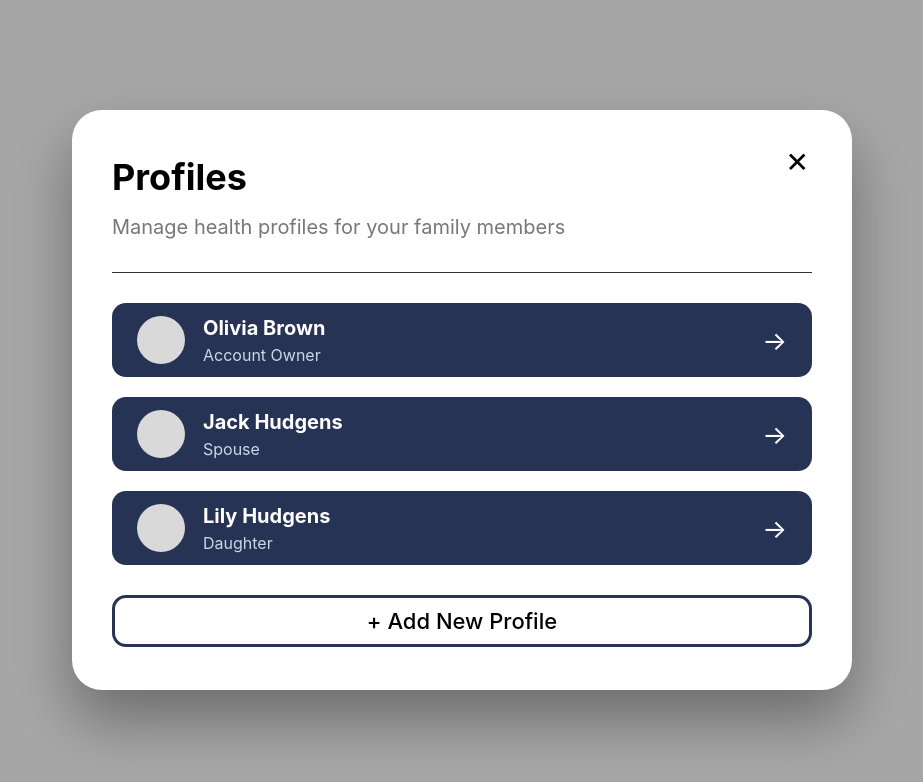
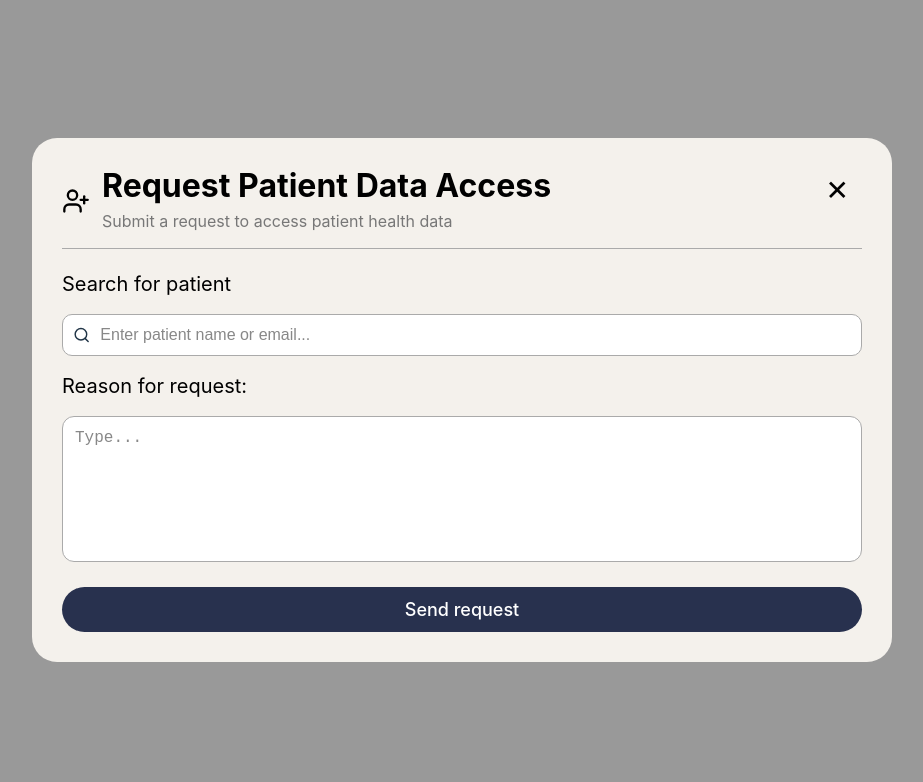
Before and after one commit to gladyslyx/MediPal, a React (Vite) app in the folder frontend/: page /profile in a window 1280 px wide. Shown: the top 782 px of the page, without its empty margins (178-1101 px from the left). Built offline with nearby package versions, Linux system fonts and the light colour scheme.

Commit message:
fixed request page

```diff
--- a/frontend/src/App.jsx
+++ b/frontend/src/App.jsx
@@ -14,40 +14,41 @@ import ProfileSelection from "./ProfileSelection.jsx";
 function App() {
 
   return (
-    <BrowserRouter>
-    <Routes>
+    <MedReqAccess/>
+  //   <BrowserRouter>
+  //   <Routes>
 
-      {/* Index Path */}
-      <Route index element={<Navigate to="/login" replace/>}/>
+  //     {/* Index Path */}
+  //     <Route index element={<Navigate to="/login" replace/>}/>
 
-      {/* Login Page
-          Index --> /login --> /home (if profile found)
-                      |------> /firstProfile (if no profiles found)
-      */}
-      <Route path="/login" element={<Login/>}/>
+  //     {/* Login Page
+  //         Index --> /login --> /home (if profile found)
+  //                     |------> /firstProfile (if no profiles found)
+  //     */}
+  //     <Route path="/login" element={<Login/>}/>
 
-      {/* Register Page
-          /register --> /firstProfile
-      */}
-      <Route path='/register' element={<Register/>}/>
+  //     {/* Register Page
+  //         /register --> /firstProfile
+  //     */}
+  //     <Route path='/register' element={<Register/>}/>
 
-      {/* First Profile Creation Page
-          /login ------> /firstProfile --> /home
-          /register ----------|
-      */}
-      <Route path='/firstProfile' element={<RegisterProfile/>}/>
+  //     {/* First Profile Creation Page
+  //         /login ------> /firstProfile --> /home
+  //         /register ----------|
+  //     */}
+  //     <Route path='/firstProfile' element={<RegisterProfile/>}/>
 
-      {/* Home Page
-          /home --> /user
-            |-----> /profile
-      */}
-      <Route path='/home' element={<Homepage/>}/>
-      <Route path='/user' element={<UserProfile/>}/>
-      <Route path='/profile' element={<ProfileSelection/>}/>
-      <Route path="/biomarker" element={<BiomarkerPage />} />
+  //     {/* Home Page
+  //         /home --> /user
+  //           |-----> /profile
+  //     */}
+  //     <Route path='/home' element={<Homepage/>}/>
+  //     <Route path='/user' element={<UserProfile/>}/>
+  //     <Route path='/profile' element={<ProfileSelection/>}/>
+  //     <Route path="/biomarker" element={<BiomarkerPage />} />
 
-    </Routes>
-    </BrowserRouter>
+  //   </Routes>
+  //   </BrowserRouter>
   )
 }
 
--- a/frontend/src/CSS/MedReqAccess.css
+++ b/frontend/src/CSS/MedReqAccess.css
@@ -1,106 +1,149 @@
-/* Background overlay */
-
-.request-overlay {
+/* OVERLAY */
+.med-overlay {
     position: fixed;
     top: 0;
     left: 0;
-    width: 100vw;
-    height: 100vh;
+    width: 100%;
+    height: 100%;
 
-    background: rgba(0,0,0,0.3);
+    background: rgba(0, 0, 0, 0.4);
 
     display: flex;
     justify-content: center;
     align-items: center;
+
+    z-index: 9999;
 }
 
-/* Popup container */
-
-.request-container {
-    background: #F2F2F2;
-    width: 600px;
+/* POPUP CARD */
+.med-card {
+    background: #f4f1ec;
+    width: 800px;
     padding: 30px;
-    border-radius: 40px;
-
+    border-radius: 25px;
     position: relative;
 }
 
-/* Close button */
-
+/* CLOSE BUTTON */
 .close-button {
-    position: absolute;
-    right: 25px;
-    top: 20px;
-    font-size: 28px;
-    cursor: pointer;
+    position:absolute;
+    right:25px;
+    top:20px;
+    border:none;
+    background:none;
+    color: black;
+    font-size:26px;
+    cursor:pointer;
+    color:black;
 }
 
-/* Title */
-
-.request-title {
-    font-size: 36px;
-    margin-bottom: 5px;
+/* HEADER */
+.med-header {
+    display: flex;
+    align-items: center;
+    gap: 12px;
+    color:black;
 }
 
-.request-subtitle {
-    color: #777;
-    margin-bottom: 15px;
+.med-header h1 {
+    margin: 0;
+    font-size: 32px;
+    color: black;
 }
 
-/* Search section */
-
-.search-section {
-    margin-top: 20px;
+.med-header p {
+    margin: 5px 0 0;
+    color: #777;
 }
 
-.search-section label {
-    font-size: 18px;
+/* DIVIDER */
+hr {
+    margin: 15px 0 20px;
+    border: none;
+    border-top: 1px solid #aaa;
 }
 
-/* Search input */
+/* FORM */
+.med-form {
+    display: flex;
+    flex-direction: column;
+    gap: 15px;
+}
 
+.med-form label {
+    font-size: 20px;
+    color: black;
+}
+
+/* SEARCH INPUT */
 .search-box {
     display: flex;
     align-items: center;
+    gap: 8px;
 
-    border: 1px solid #ccc;
-    border-radius: 12px;
-
-    padding: 8px 12px;
-    margin-top: 8px;
+    border: 1px solid #aaa;
+    border-radius: 10px;
+    padding: 10px;
+    background: white;
 }
 
-.search-icon {
-    margin-right: 8px;
-}
-
+/* INPUT FIX */
 .search-box input {
+    background: transparent; /* 🔥 important */
+    color: black;
     border: none;
     outline: none;
     width: 100%;
     font-size: 16px;
 }
 
-/* Button */
+/* TEXTAREA FIX */
+textarea {
+    background: white; /* 🔥 force white */
+    color: black;
+    border: 1px solid #aaa;
+    border-radius: 12px;
+    padding: 12px;
+    font-size: 16px;
+    resize: none;
+    height: 120px;
+}
 
-.request-btn-container {
+/* PLACEHOLDER COLOR */
+input::placeholder,
+textarea::placeholder {
+    color: #888;
+}
+
+/* BUTTON */
+.btn-container {
     display: flex;
     justify-content: center;
-    margin-top: 25px;
+    margin-top: 10px;
 }
 
-.send-request-btn {
-    background: #8B8175;
+.submit-btn {
+    background: #28314E;
     color: white;
-
     border: none;
     padding: 12px 40px;
-
-    border-radius: 30px;
+    border-radius: 25px;
     font-size: 18px;
     cursor: pointer;
 }
 
-.send-request-btn:hover {
+.submit-btn:hover {
     opacity: 0.9;
 }
+
+/* MOBILE */
+@media (max-width: 768px) {
+    .med-card {
+        width: 90%;
+        padding: 20px;
+    }
+
+    .med-header h1 {
+        font-size: 24px;
+    }
+}
--- a/frontend/src/MedReqAccess.jsx
+++ b/frontend/src/MedReqAccess.jsx
@@ -1,41 +1,50 @@
 import "./CSS/MedReqAccess.css";
+import { Search, UserPlus } from "lucide-react";
 
-export default function RequestAccess({ onClose }) {
+export default function MedReqAccess({ onClose }) {
     return (
-        <div className="request-overlay">
-            <div className="request-container">
+        <div className="med-overlay" onClick={onClose}>
+            <div className="med-card" onClick={(e) => e.stopPropagation()}>
 
-                {/* Close Button */}
-                <div className="close-button" onClick={onClose}>✕</div>
+                {/* CLOSE */}
+                <button className="close-button" onClick={onClose}>✕</button>
 
-                {/* Title */}
-                <h1 className="request-title">👥+ Request Patient Data Access</h1>
-                <p className="request-subtitle">
-                    Submit a request to access patient health data
-                </p>
+                {/* HEADER */}
+                <div className="med-header">
+                    <UserPlus size={28} />
+                    <div>
+                        <h1>Request Patient Data Access</h1>
+                        <p>Submit a request to access patient health data</p>
+                    </div>
+                </div>
 
                 <hr />
 
-                {/* Search section */}
-                <div className="search-section">
+                {/* FORM */}
+                <div className="med-form">
+
+                    {/* SEARCH */}
                     <label>Search for patient</label>
-
                     <div className="search-box">
-                        <span className="search-icon">🔍</span>
+                        <Search size={18} />
                         <input
                             type="text"
                             placeholder="Enter patient name or email..."
                         />
                     </div>
+
+                    {/* REASON */}
+                    <label>Reason for request:</label>
+                    <textarea placeholder="Type..."></textarea>
+
+                    {/* BUTTON */}
+                    <div className="btn-container">
+                        <button className="submit-btn">
+                            Send request
+                        </button>
+                    </div>
+
                 </div>
-
-                {/* Button */}
-                <div className="request-btn-container">
-                    <button className="send-request-btn">
-                        Send request
-                    </button>
-                </div>
-
             </div>
         </div>
     );
```
